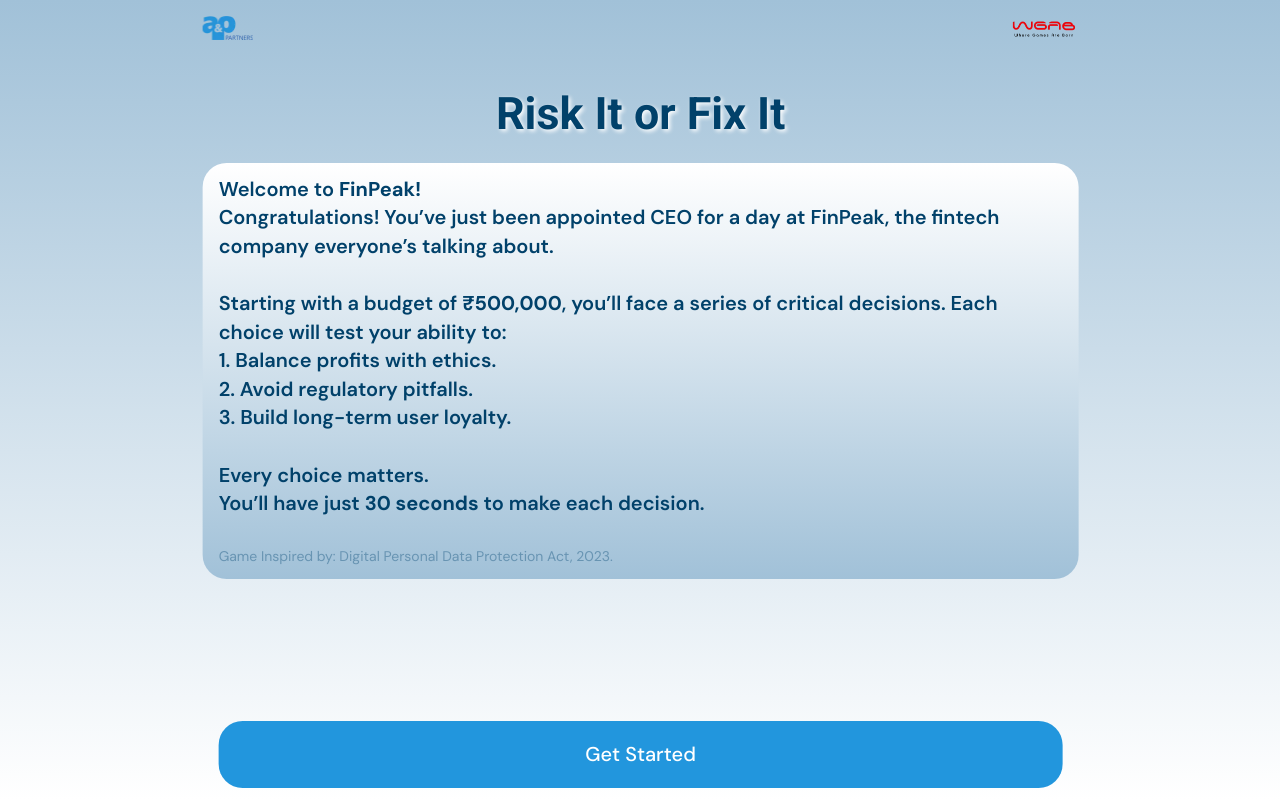
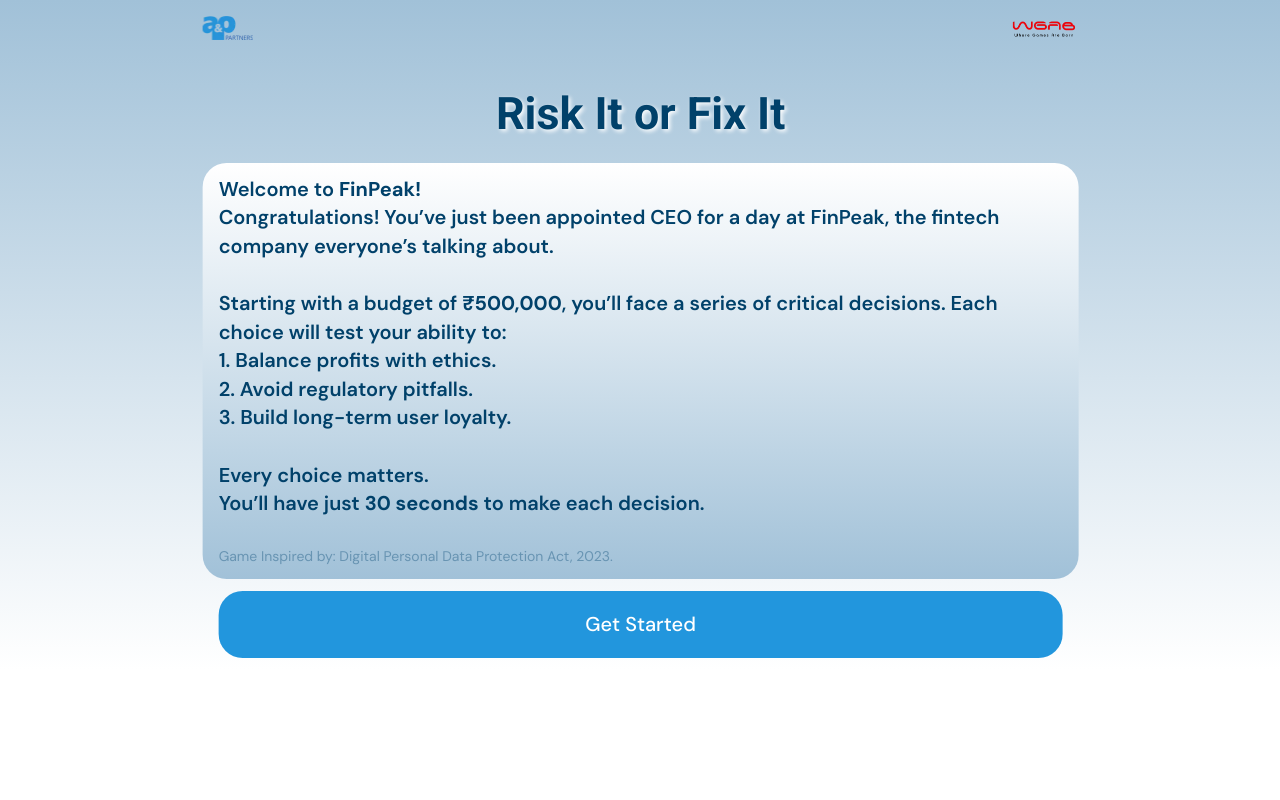
Before and after one commit to schoolsharks/data-guard, a React (Vite) app in the folder client/: page /home in a window 1280 px wide. Built offline with nearby package versions, Linux system fonts and the light colour scheme; no server answers; a web font is replaced by a local one.

Commit message:
Home page sizing issue fix

```diff
--- a/client/src/pages/User/Home/Home.jsx
+++ b/client/src/pages/User/Home/Home.jsx
@@ -14,7 +14,7 @@
   return (
     <Stack
       width="100%"
-      height={`${window.innerHeight < 616 ? 616 : window.innerHeight}px`}
+      // height={`${window.innerHeight < 616 ? 616 : window.innerHeight}px`}
     >
       <Stack
         direction={"row"}
@@ -79,7 +79,7 @@
         </Typography>
         <Typography color={"#44799BA1"} fontSize={"14px"}>Game Inspired by: Digital Personal Data Protection Act, 2023.</Typography>
       </Stack>
-      <Stack position={"fixed"} bottom={"0"} width={"100%"} maxWidth={"900px"}>
+      <Stack width={"100%"} maxWidth={"900px"}>
         <Button
           onClick={handleGetStarted}
           variant="contained"
```
Also changed, not shown: 6 other files (tests, documents, lock files or other folders).
